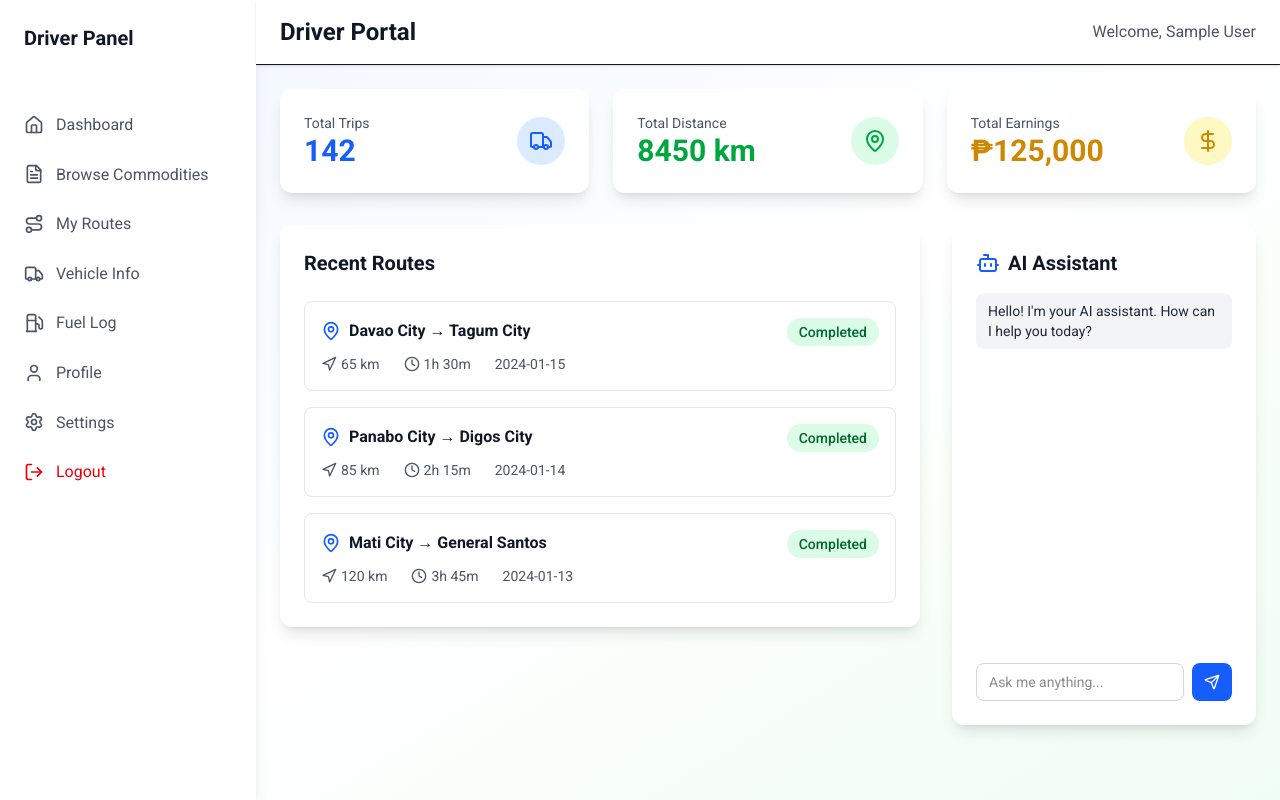
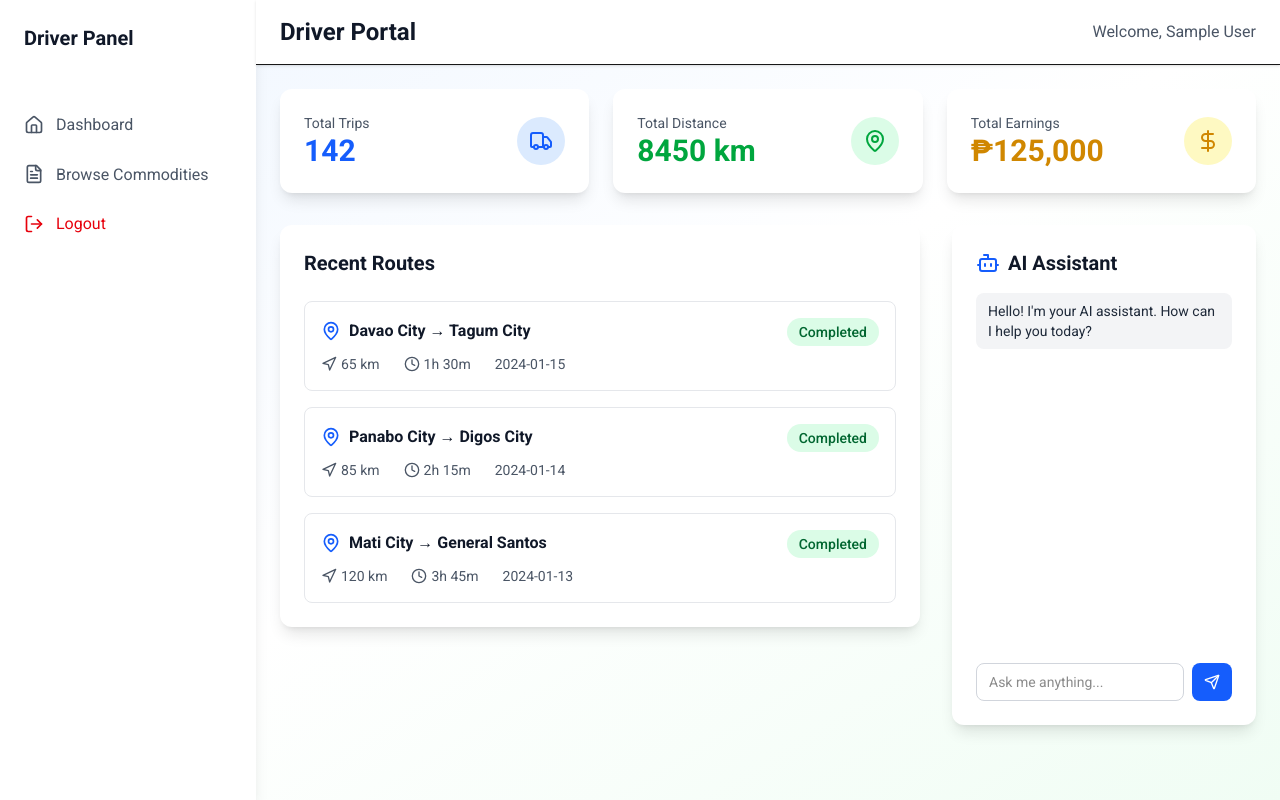
Before and after one commit to whilmarbitoco/amixtra-hackathon-team2, a Next.js app: page /driver/dashboard in a window 1280 px wide. Built offline with nearby package versions, Linux system fonts and the light colour scheme; sample sign-in values are in the browser's storage.

Commit message:
rm: unused link for driver dashboard sidebar

```diff
--- a/src/app/driver/layout.tsx
+++ b/src/app/driver/layout.tsx
@@ -31,11 +31,6 @@ export default function DriverLayout({
   const navItems = [
     { href: "/driver/dashboard", icon: <Home className="h-5 w-5" />, label: "Dashboard" },
     { href: "/driver/commodities", icon: <FileText className="h-5 w-5" />, label: "Browse Commodities" },
-    { href: "#", icon: <Route className="h-5 w-5" />, label: "My Routes" },
-    { href: "#", icon: <Truck className="h-5 w-5" />, label: "Vehicle Info" },
-    { href: "#", icon: <Fuel className="h-5 w-5" />, label: "Fuel Log" },
-    { href: "#", icon: <User className="h-5 w-5" />, label: "Profile" },
-    { href: "#", icon: <Settings className="h-5 w-5" />, label: "Settings" },
   ];
 
   if (!user) return (
```
